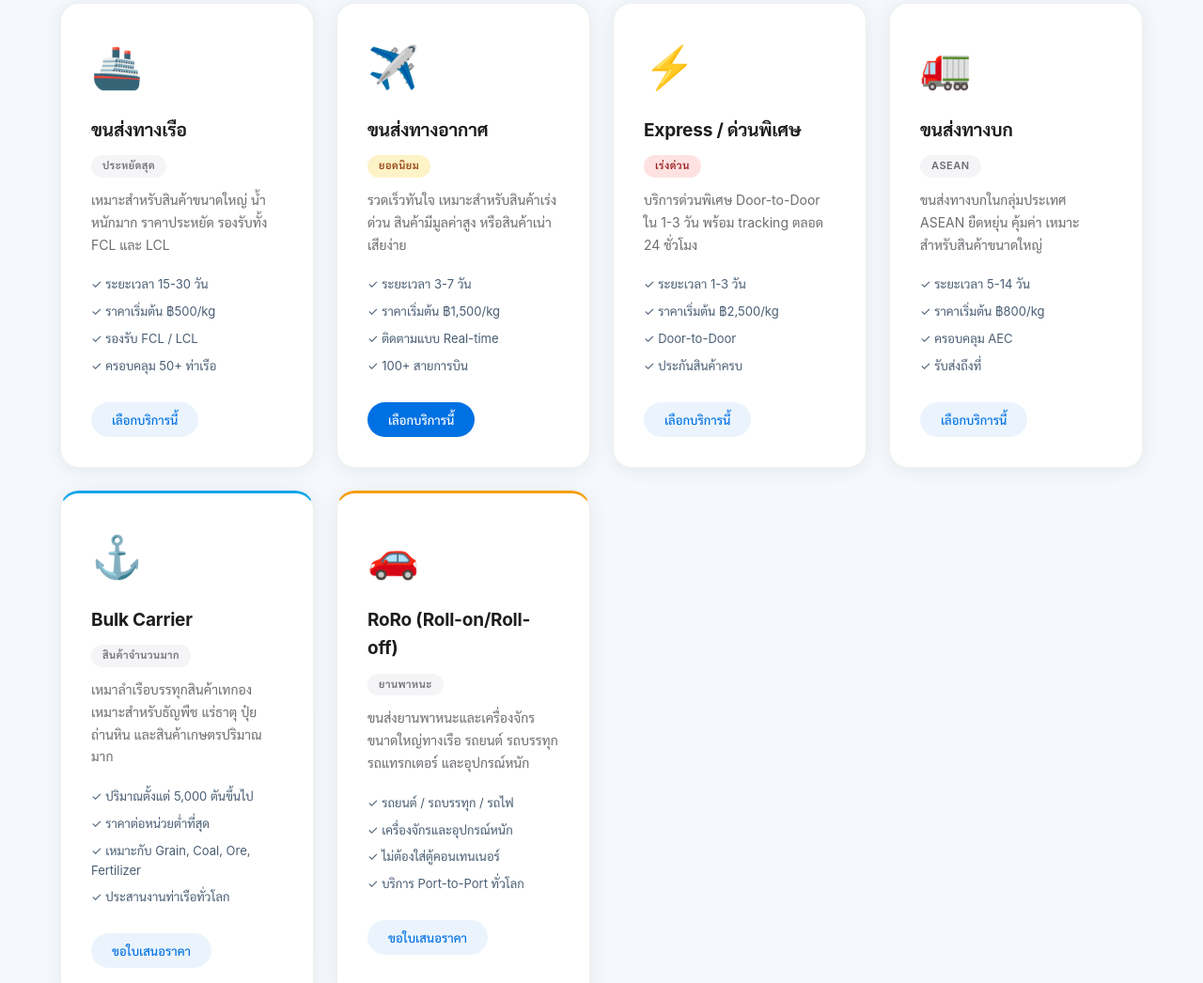
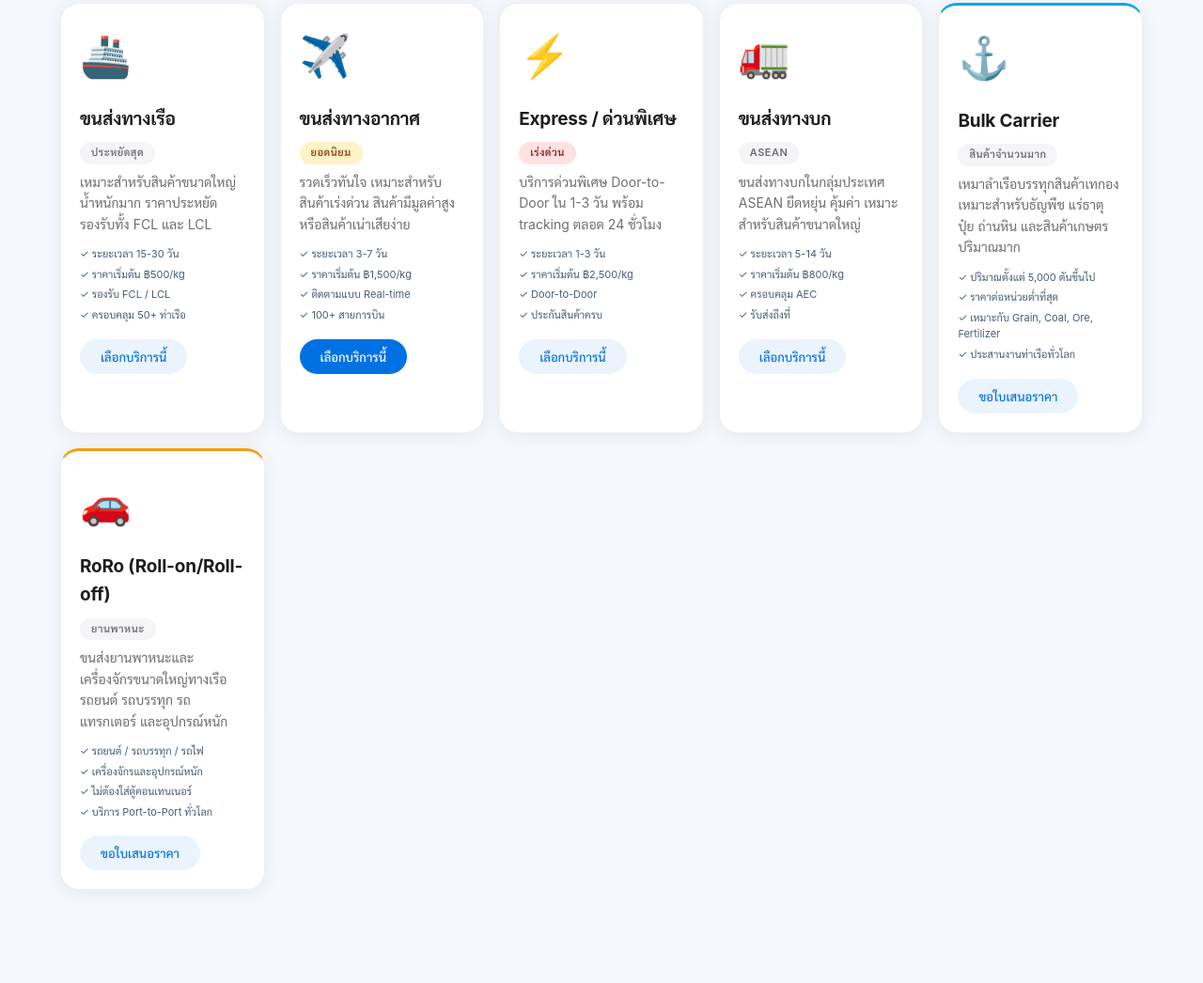
Before and after one commit to phanlerd03-rgb/Freight-webapp, a website: page public/index.html in a window 1280 px wide. Shown: the part 2546-3592 px from the top of the page at 94% size. Drawn offline with Linux system fonts and the light colour scheme; no server answers.

Commit message:
Shrink service cards (padding 32→20px, icon 48→32px, smaller text/buttons)
Co-Authored-By: Claude Sonnet 4.6 <noreply@anthropic.com>

```diff
--- a/public/css/style.css
+++ b/public/css/style.css
@@ -146,39 +146,39 @@ img { max-width: 100%; }
 .btn-outline.dark:hover { background: var(--gray-100); }
 
 /* ===== SERVICES ===== */
-.services-grid { display: grid; grid-template-columns: repeat(auto-fit, minmax(240px, 1fr)); gap: 24px; }
-.service-card[data-service="bulk"] { border-top: 4px solid #0ea5e9; }
+.services-grid { display: grid; grid-template-columns: repeat(auto-fit, minmax(190px, 1fr)); gap: 16px; }
+.service-card[data-service="bulk"] { border-top: 3px solid #0ea5e9; }
 .service-card[data-service="bulk"]::before { background: linear-gradient(90deg,#0ea5e9,#0284c7); }
-.service-card[data-service="roro"] { border-top: 4px solid #f59e0b; }
+.service-card[data-service="roro"] { border-top: 3px solid #f59e0b; }
 .service-card[data-service="roro"]::before { background: linear-gradient(90deg,#f59e0b,#d97706); }
 .service-card {
-  background: #fff; border: 1px solid var(--gray-200); border-radius: 16px;
-  padding: 32px; transition: all .3s; position: relative; overflow: hidden;
+  background: #fff; border: 1px solid var(--gray-200); border-radius: 12px;
+  padding: 20px; transition: all .3s; position: relative; overflow: hidden;
 }
 .service-card::before {
-  content: ''; position: absolute; top: 0; left: 0; right: 0; height: 4px;
+  content: ''; position: absolute; top: 0; left: 0; right: 0; height: 3px;
   background: linear-gradient(90deg, var(--accent), var(--accent2)); transform: scaleX(0);
   transition: transform .3s; transform-origin: left;
 }
-.service-card:hover { transform: translateY(-6px); box-shadow: var(--shadow-lg); }
+.service-card:hover { transform: translateY(-4px); box-shadow: var(--shadow-lg); }
 .service-card:hover::before { transform: scaleX(1); }
 .service-card.featured { border-color: var(--accent); box-shadow: 0 0 0 1px var(--accent); }
 .service-card.featured::before { transform: scaleX(1); }
-.service-icon { font-size: 48px; margin-bottom: 16px; display: block; }
-.service-card h3 { font-size: 20px; font-weight: 700; color: var(--primary); margin-bottom: 8px; }
+.service-icon { font-size: 32px; margin-bottom: 10px; display: block; }
+.service-card h3 { font-size: 16px; font-weight: 700; color: var(--primary); margin-bottom: 6px; }
 .service-badge {
   display: inline-block; background: var(--gray-100); color: var(--gray-600);
-  font-size: 11px; font-weight: 600; padding: 3px 10px; border-radius: 12px;
-  text-transform: uppercase; letter-spacing: .5px; margin-bottom: 12px;
+  font-size: 10px; font-weight: 600; padding: 2px 8px; border-radius: 10px;
+  text-transform: uppercase; letter-spacing: .5px; margin-bottom: 8px;
 }
 .service-badge.popular { background: #fef3c7; color: #92400e; }
 .service-badge.urgent { background: #fee2e2; color: #991b1b; }
-.service-card p { color: var(--gray-600); font-size: 14px; margin-bottom: 16px; line-height: 1.7; }
-.service-features { margin-bottom: 24px; }
-.service-features li { font-size: 13px; color: var(--gray-600); padding: 4px 0; }
+.service-card p { color: var(--gray-600); font-size: 12px; margin-bottom: 10px; line-height: 1.6; }
+.service-features { margin-bottom: 14px; }
+.service-features li { font-size: 11px; color: var(--gray-600); padding: 2px 0; }
 .btn-service {
   background: var(--gray-100); color: var(--primary); border: none;
-  padding: 10px 20px; border-radius: 8px; font-size: 14px; font-weight: 600;
+  padding: 8px 14px; border-radius: 7px; font-size: 12px; font-weight: 600;
   cursor: pointer; font-family: 'Sarabun', sans-serif; transition: all .2s; width: 100%;
 }
 .service-card:hover .btn-service, .service-card.featured .btn-service {
```
